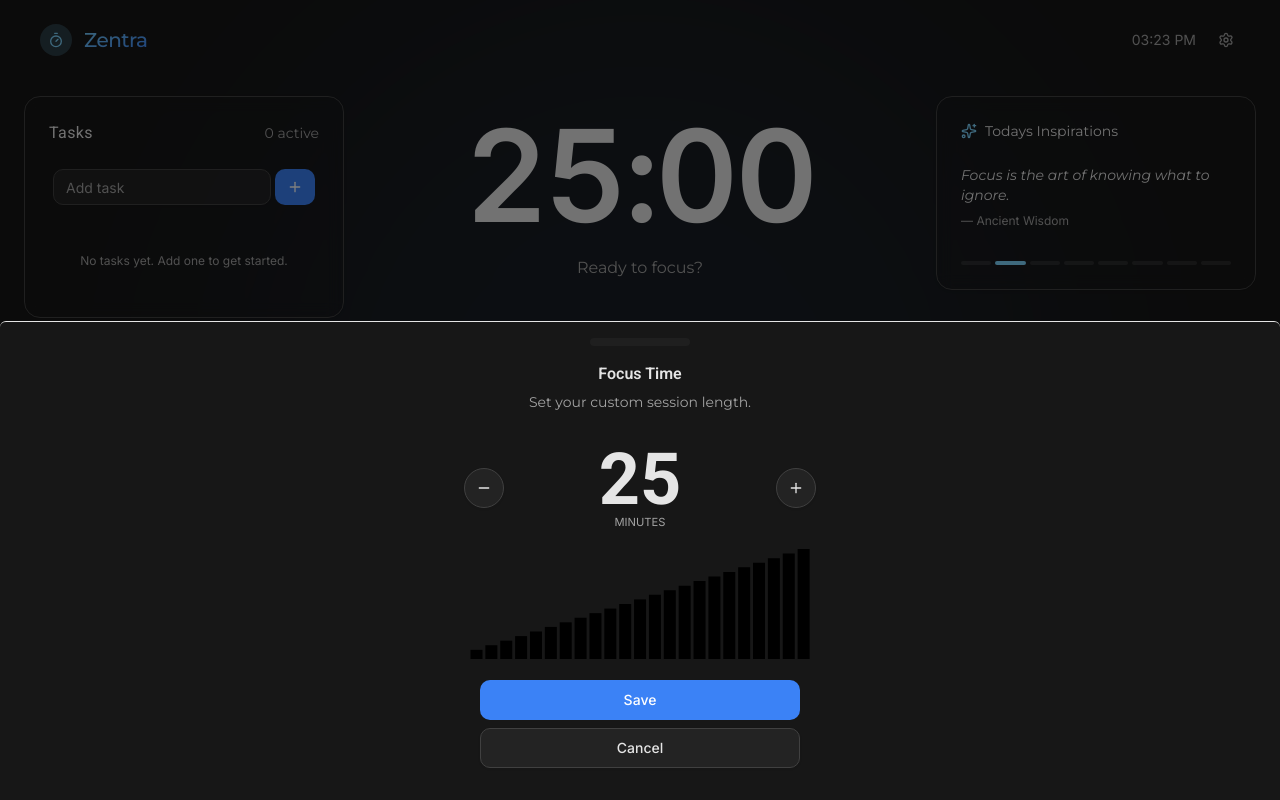
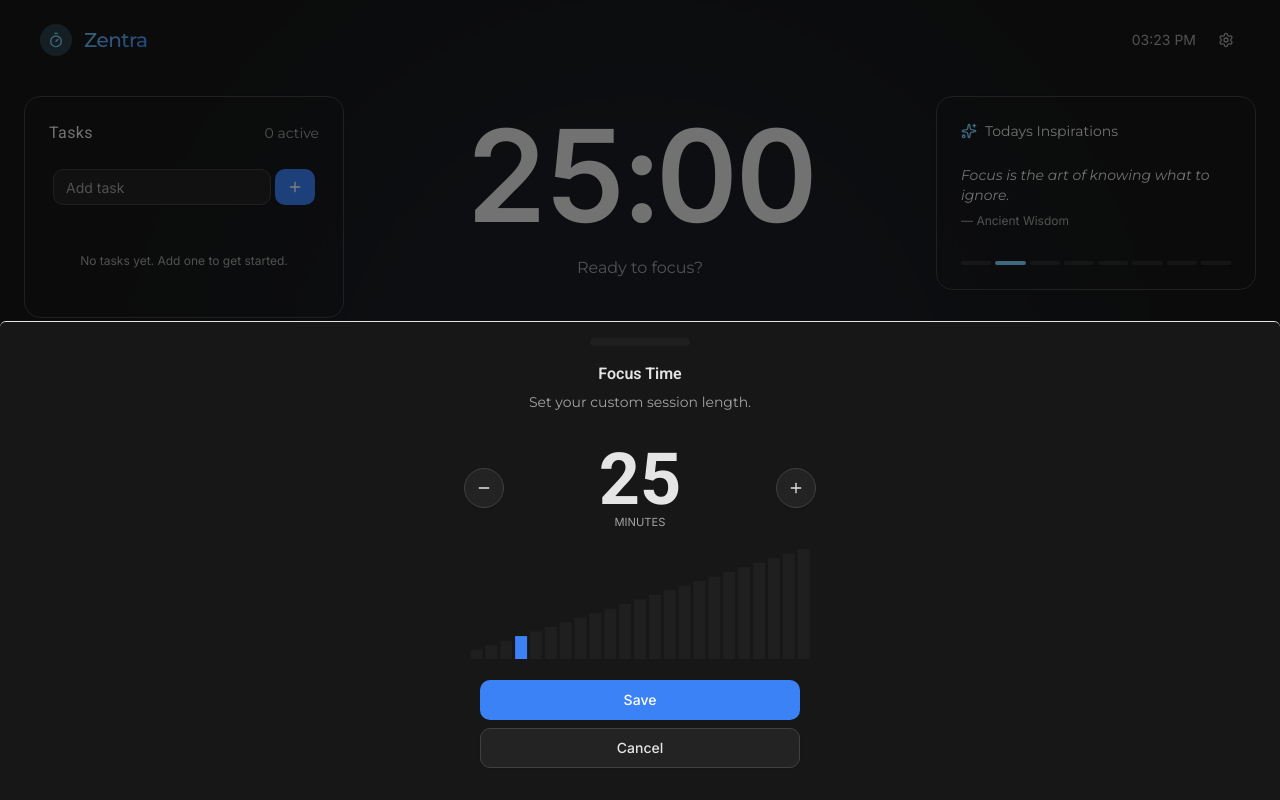
Before and after one commit to Marmo77/Zentra, a React (Vite) app: page /app in a window 1280 px wide. Both pictures are taken after a click on the button "Custom". Built offline with nearby package versions, Linux system fonts and the light colour scheme.

Commit message:
custom time, charts change based on selected

```diff
--- a/src/components/MainApp/Fucus.tsx
+++ b/src/components/MainApp/Fucus.tsx
@@ -14,7 +14,14 @@ import {
   DrawerTitle,
   DrawerTrigger,
 } from "../ui/drawer";
-import { Bar, BarChart, ResponsiveContainer } from "recharts";
+import {
+  Bar,
+  BarChart,
+  Cell,
+  ResponsiveContainer,
+  XAxis,
+  YAxis,
+} from "recharts";
 
 const Fucus = ({
   time,
@@ -131,7 +138,10 @@ const Fucus = ({
           />
           <Drawer>
             <DrawerTrigger asChild>
-              <Button className="rounded-xl self-center px-8 hover:bg-primary/80">
+              <Button
+                variant={"outline"}
+                className="rounded-xl self-center px-8 hover:bg-primary/80"
+              >
                 Custom
               </Button>
             </DrawerTrigger>
@@ -213,17 +223,33 @@ const DrawerFocusTime = memo(
               <Plus className="h-5 w-5" />
             </Button>
           </div>
-          <div className="mt-3 h-[120px] border-0">
-            <ResponsiveContainer width="100%" height="100%">
+          <div className="mt-3 h-[120px] border-0 outline-0">
+            <ResponsiveContainer
+              width="100%"
+              height="100%"
+              className="outline-0"
+            >
               <BarChart data={timeOptionsData}>
+                <XAxis hide={true} />
+                <YAxis hide={true} />
                 <Bar
                   dataKey="value"
                   onClick={(e) => {
                     const val = Array.isArray(e.value) ? e.value[0] : e.value;
                     setNewSessionLength(val);
                   }}
-                  className="bg-primary"
-                />
+                  fill="#1f1f1f"
+                >
+                  {timeOptionsData.map((entry, index) => (
+                    <Cell
+                      key={`cell-${index}`}
+                      fill={
+                        entry.value === newSessionLength ? "#3b82f6" : "#1f1f1f"
+                      }
+                      className="cursor-pointer"
+                    />
+                  ))}
+                </Bar>
               </BarChart>
             </ResponsiveContainer>
           </div>
--- a/src/index.css
+++ b/src/index.css
@@ -108,11 +108,11 @@
   --card-foreground: oklch(0.9219 0 0);
   --popover: oklch(21.779% 0.00002 271.152);
   --popover-foreground: oklch(0.9219 0 0);
-  --primary: oklch(0.6231 0.1880 259.8145);
+  --primary: oklch(62.31% 0.1881 259.83);
   --primary-foreground: oklch(1.0000 0 0);
   --secondary: oklch(0.2686 0 0);
   --secondary-foreground: oklch(0.9219 0 0);
-  --muted: oklch(0.2393 0 0);
+  --muted: oklch(23.929% 0.00003 271.152);
   --muted-foreground: oklch(0.7155 0 0);
   --accent: #7DD3FC;
   --accent-foreground: oklch(0.8823 0.0571 254.1284);
```
